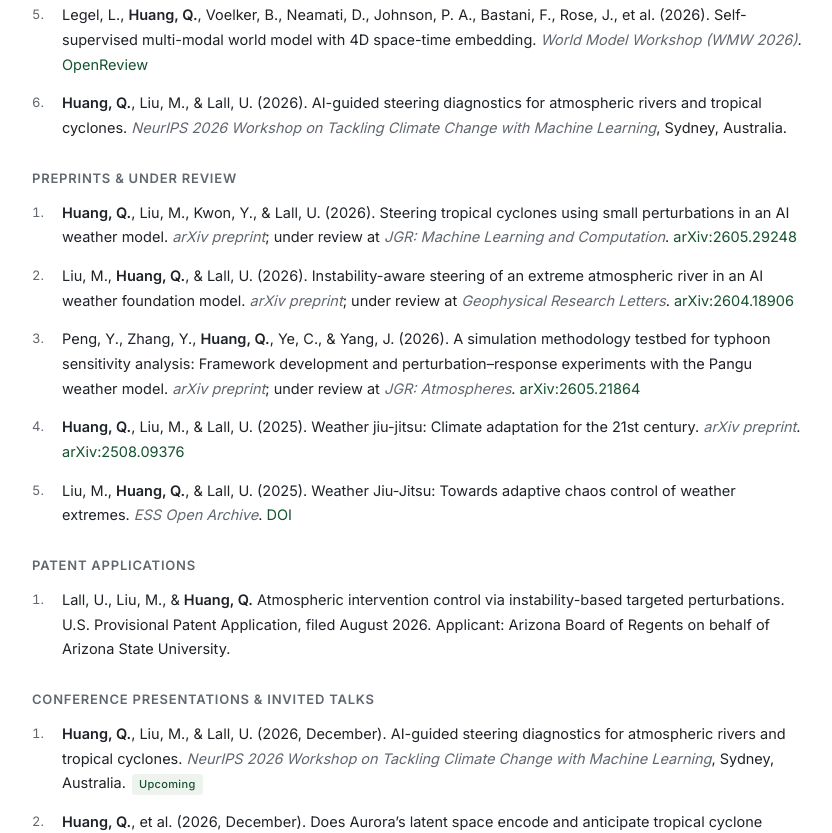
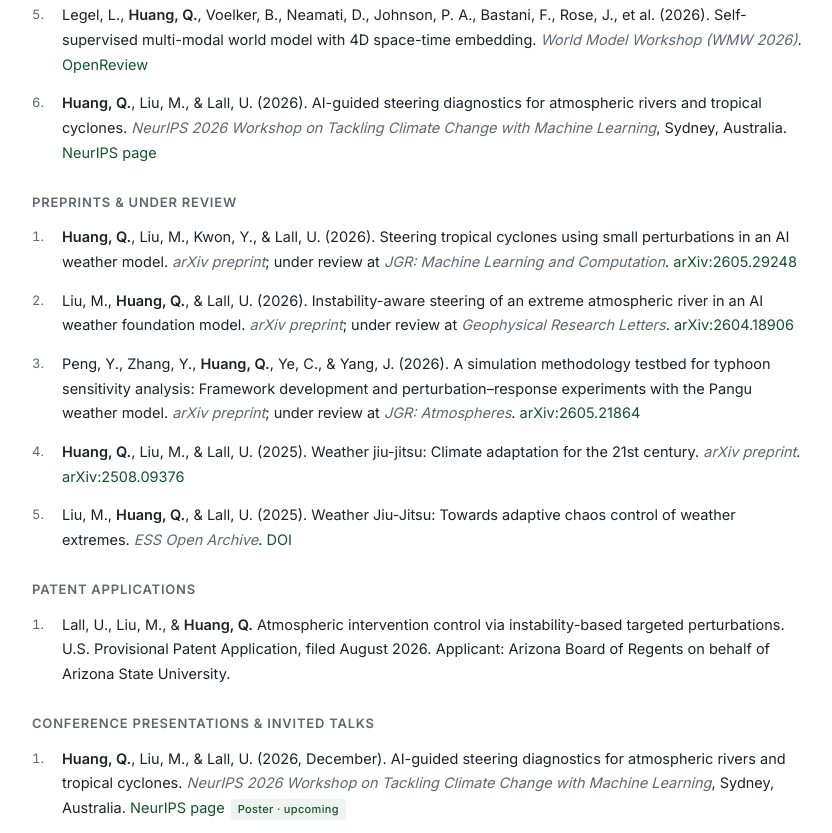
Before and after one commit to qhuang62/qhuang62.github.io, a plain HTML site: page index.html in a window 1280 px wide. Shown: the part 4599-5432 px from the top of the page, without its empty margins (222-1054 px from the left). Drawn offline with Linux system fonts and the light colour scheme.

Commit message:
Link NeurIPS 2026 CCAI workshop poster page
Co-Authored-By: Claude Opus 5.5 <noreply@anthropic.com>

```diff
--- a/index.html
+++ b/index.html
@@ -387,6 +387,7 @@
         <strong>Huang, Q.</strong>, Liu, M., &amp; Lall, U. (2026). AI-guided steering diagnostics for
         atmospheric rivers and tropical cyclones. <em>NeurIPS 2026 Workshop on Tackling Climate
         Change with Machine Learning</em>, Sydney, Australia.
+        <a href="https://neurips.cc/virtual/2026/loc/sydney/174479" target="_blank" rel="noopener">NeurIPS page</a>
       </li>
     </ol>
 
@@ -435,7 +436,8 @@
         <strong>Huang, Q.</strong>, Liu, M., &amp; Lall, U. (2026, December). AI-guided steering
         diagnostics for atmospheric rivers and tropical cyclones. <em>NeurIPS 2026 Workshop on
         Tackling Climate Change with Machine Learning</em>, Sydney, Australia.
-        <span class="badge">Upcoming</span>
+        <a href="https://neurips.cc/virtual/2026/loc/sydney/174479" target="_blank" rel="noopener">NeurIPS page</a>
+        <span class="badge">Poster &middot; upcoming</span>
       </li>
       <li>
         <strong>Huang, Q.</strong>, et&nbsp;al. (2026, December). Does Aurora&rsquo;s latent space
@@ -597,7 +599,7 @@
       <li>
         <span class="news-date">Dec 2026</span>
         Upcoming: presenting <em>AI-guided steering diagnostics for atmospheric rivers and tropical
-        cyclones</em> at the NeurIPS 2026 Workshop on Tackling Climate Change with Machine Learning
+        cyclones</em> at the <a href="https://neurips.cc/virtual/2026/loc/sydney/174479" target="_blank" rel="noopener">NeurIPS 2026 Workshop on Tackling Climate Change with Machine Learning</a>
         in Sydney, and two posters on Aurora&rsquo;s latent space and gradient-designed
         perturbations at the AGU Fall Meeting in San Francisco.
       </li>
```
